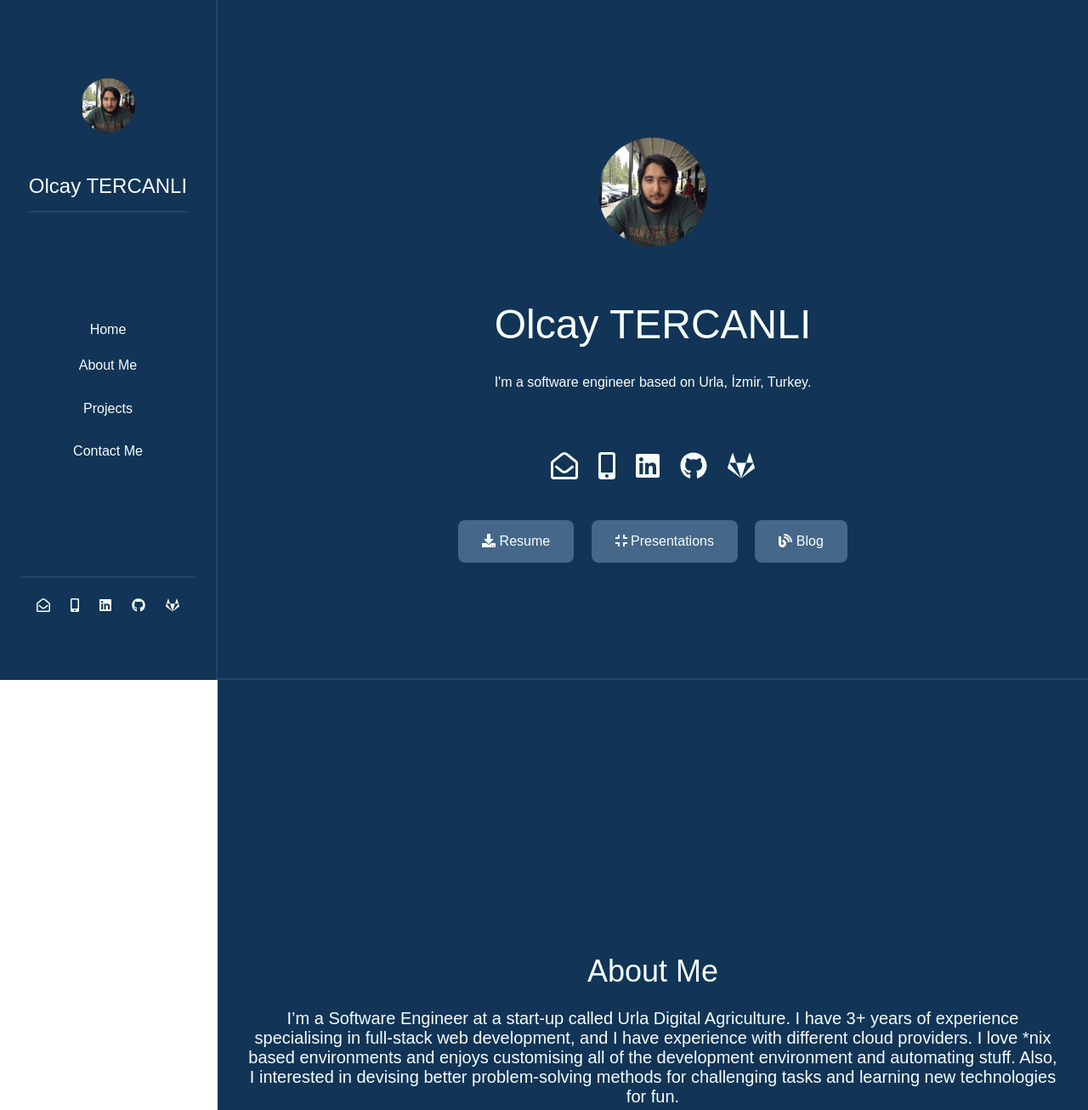
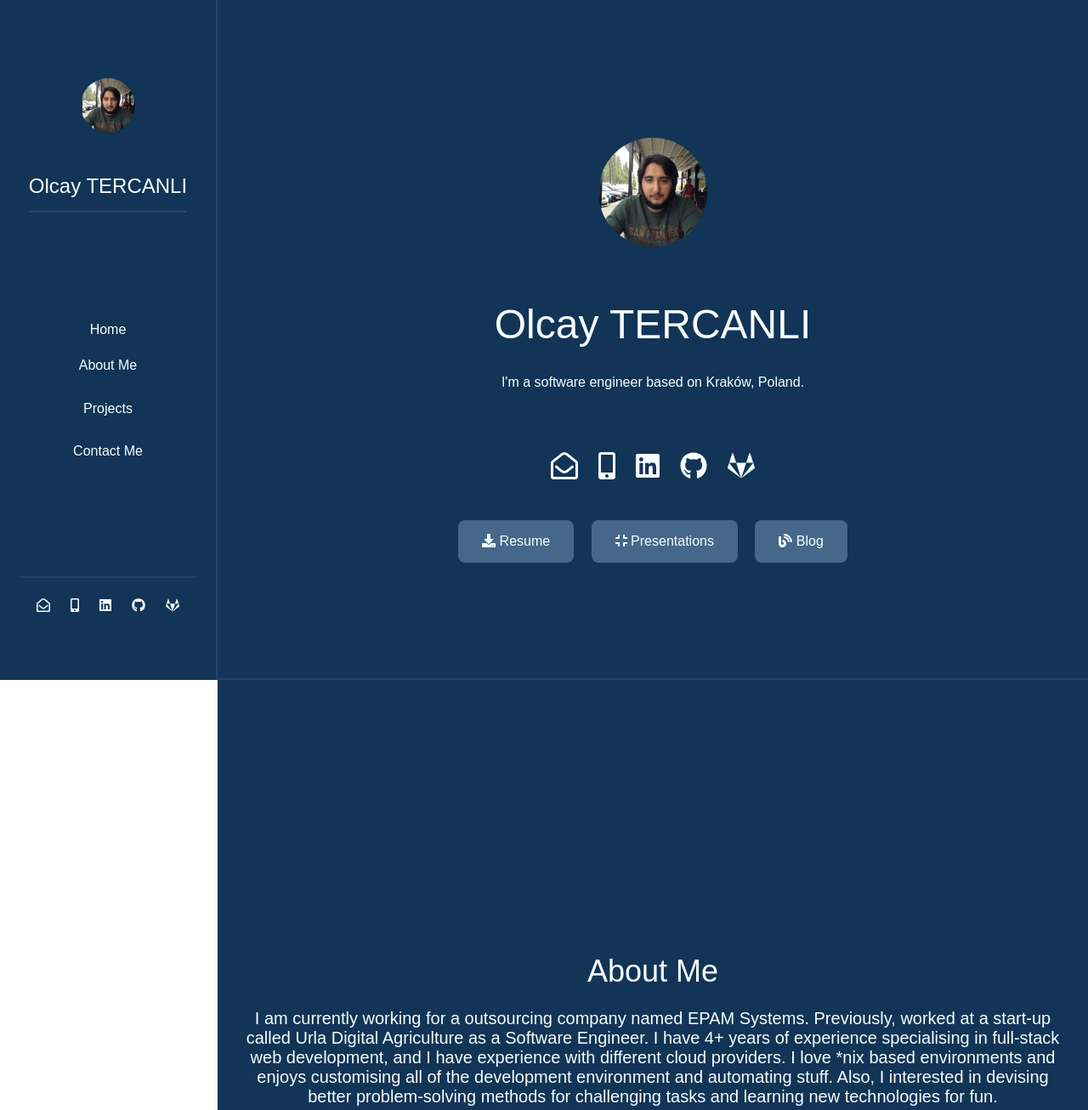
Before and after one commit to molcay/tercanli.com, a plain HTML site: page index.html in a window 1280 px wide. Shown: the top 1306 px of the page at 85% size. Drawn offline with nearby package versions, Linux system fonts and the light colour scheme.

Commit message:
Update index.html

```diff
--- a/index.html
+++ b/index.html
@@ -71,7 +71,7 @@
               <img src="assets/images/profile-picture.jpeg" alt="Olcay TERCANLI" class="br-100 h4 w4 dib">
             </div>
             <h1 class="f1-l fw5">Olcay TERCANLI</h1>
-            <div class="fw2">I'm a software engineer based on Urla, İzmir, Turkey.</div>
+            <div class="fw2">I'm a software engineer based on Kraków, Poland.</div>
             <div id="social-links" class="mt4 pa4 b--blue">
             </div>
             <div class=" b--blue">
@@ -95,7 +95,7 @@
         <article class="vh-100 dt w-100">
           <div class="dtc v-mid tc ph3 ph4-l">
             <h1 class="f2-l fw5">About Me</h1>
-            <p class="f4-l fw4">I’m a Software Engineer at a start‑up called Urla Digital Agriculture. I have 3+ years of experience specialising in full-stack web development, and I have experience with different cloud providers. I love *nix based environments and enjoys customising all of the development environment and automating stuff. Also, I interested in devising better problem‑solving methods for challenging tasks and learning new technologies for fun.</p>
+            <p class="f4-l fw4">I am currently working for a outsourcing company named EPAM Systems. Previously, worked at a start‑up called Urla Digital Agriculture as a Software Engineer. I have 4+ years of experience specialising in full-stack web development, and I have experience with different cloud providers. I love *nix based environments and enjoys customising all of the development environment and automating stuff. Also, I interested in devising better problem‑solving methods for challenging tasks and learning new technologies for fun.</p>
           </div>
         </article>
       </div>
```
